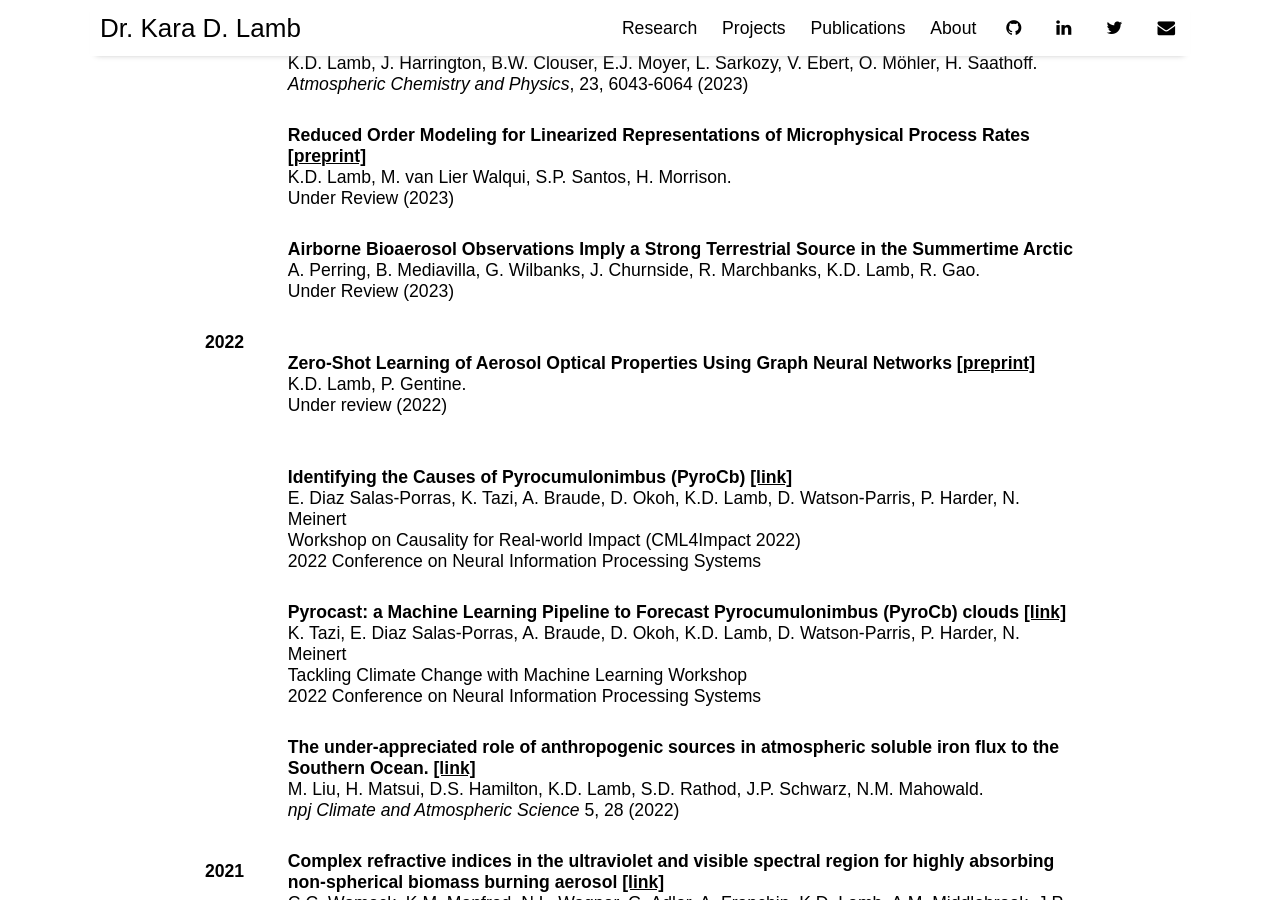
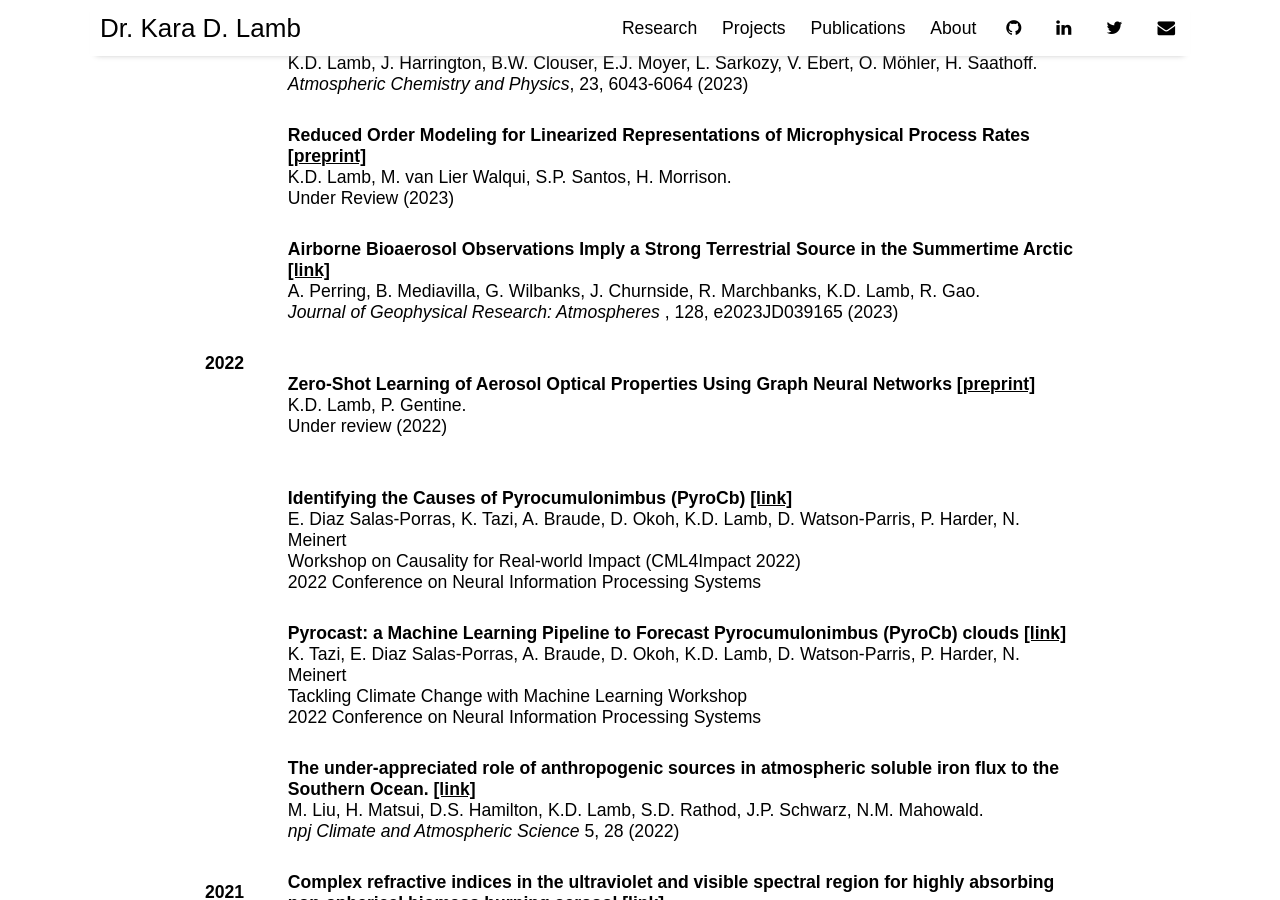
Before and after one commit to kdlamb/kdlamb.github.io, a Jekyll site: the page built from pages/publications.md, in a window 1280 px wide and 900 px high, scrolled down 660 px. Built offline with Jekyll 4.4.1, drawn with Linux system fonts in a browser that asks for light colours; nearby versions of some CDN libraries.

Commit message:
Updated publications

```diff
--- a/pages/publications.md
+++ b/pages/publications.md
@@ -41,9 +41,9 @@ Under Review (2023)<BR></td>
  </tr>
     <tr>
     <td></td>
-    <td><strong>Airborne Bioaerosol Observations Imply a Strong Terrestrial Source in the Summertime Arctic</strong><BR>
+    <td><strong>Airborne Bioaerosol Observations Imply a Strong Terrestrial Source in the Summertime Arctic <a href="https://agupubs.onlinelibrary.wiley.com/doi/full/10.1029/2023JD039165">[link]</a></strong><BR>
     A. Perring, B. Mediavilla, G. Wilbanks, J. Churnside, R. Marchbanks, K.D. Lamb, R. Gao.<BR>
-    Under Review (2023)</td>
+    <em> Journal of Geophysical Research: Atmospheres </em>, 128, e2023JD039165 (2023)</td>
  </tr>
 
  <tr>
```
